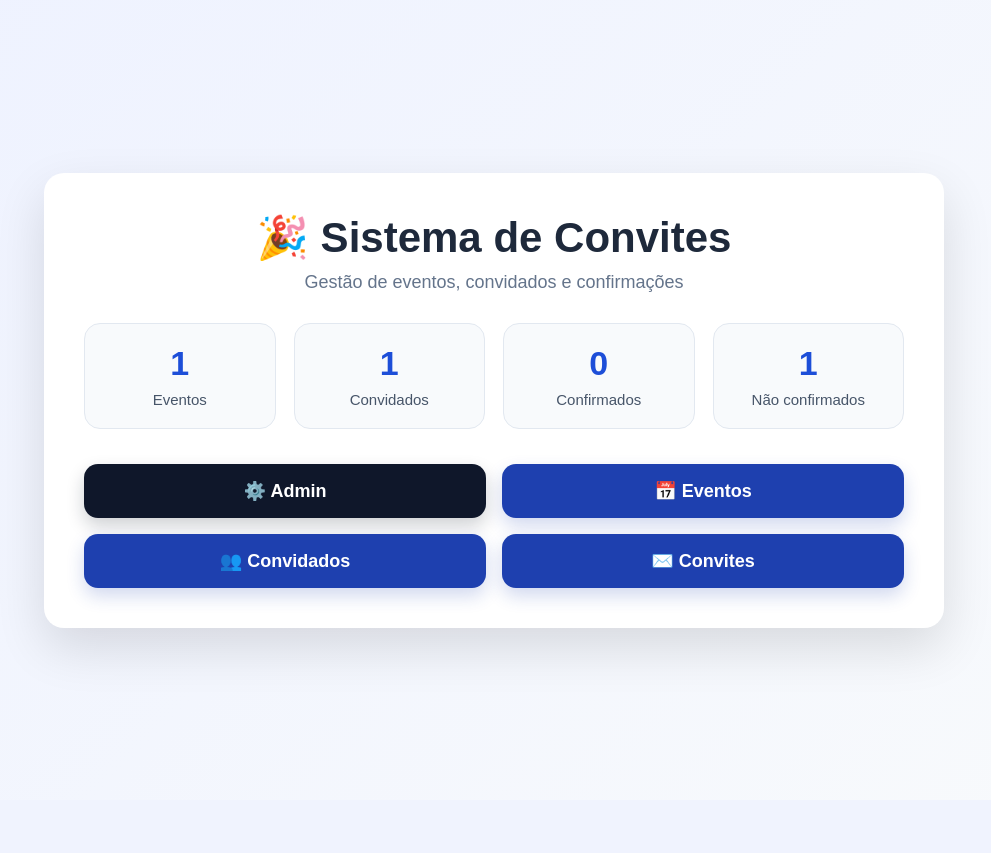
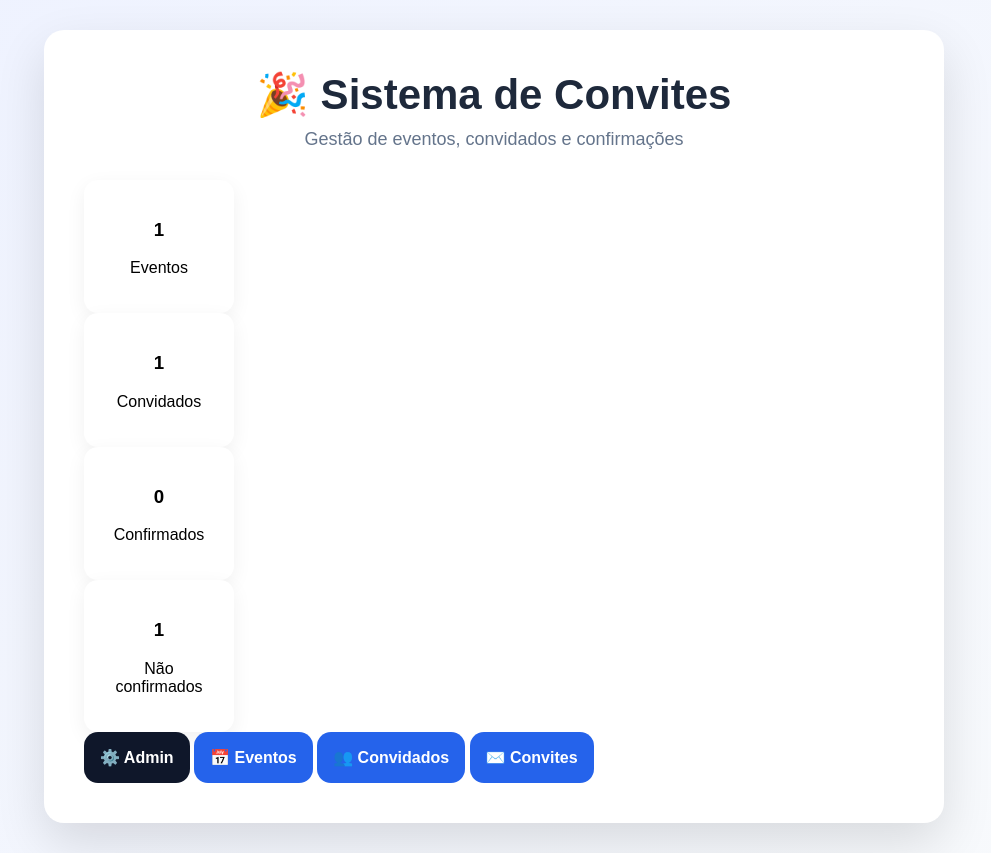
Before and after one commit to 9free13-sys/invitation-app, a Django app: page / in a window 1280 px wide. Shown: the whole page, without its empty margins (146-1137 px from the left). Before the commit the page ends 658 px from the top, so only its background shows below. Run offline with Django 5.2, Linux system fonts and the light colour scheme; data comes from the database, SQL or seed files in the repository.

Commit message:
melhorar UI da home

```diff
--- a/dashboard/templates/dashboard/home.html
+++ b/dashboard/templates/dashboard/home.html
@@ -46,67 +46,54 @@
             font-size: 18px;
         }
 
-        .stats {
-            display: grid;
-            grid-template-columns: repeat(4, 1fr);
-            gap: 18px;
-            margin-bottom: 35px;
+            .stat-box {
+        background: white;
+        padding: 20px;
+        border-radius: 14px;
+        text-align: center;
+        width: 150px;
+        box-shadow: 0 6px 20px rgba(0,0,0,0.06);
+        transition: 0.3s;
     }
 
-        .stat-box {
-            background: #f8fafc;
-            border: 1px solid #e2e8f0;
-            border-radius: 16px;
-            padding: 20px;
-            text-align: center;
+    .stat-box:hover {
+        transform: translateY(-5px);
+        box-shadow: 0 12px 30px rgba(0,0,0,0.1);
     }
 
-        .stat-box h3 {
-            margin: 0;
-            font-size: 34px;
-            color: #1d4ed8;
+    .stat-number {
+        font-size: 28px;
+        font-weight: bold;
+        color: #2563eb;
     }
 
-        .stat-box p {
-            margin: 8px 0 0 0;
-            color: #475569;
-            font-size: 15px;
+    .stat-label {
+        font-size: 14px;
+        color: #6b7280;
     }
 
-        .buttons {
-            display: grid;
-            grid-template-columns: repeat(2, 1fr);
-            gap: 16px;
+        .main-btn {
+    display: inline-block;
+    padding: 16px;
+    border-radius: 14px;
+    text-decoration: none;
+    font-weight: 600;
+    text-align: center;
+    color: white;
+    transition: 0.3s;
 }
 
-        .btn {
-            display: block;
-            text-align: center;
-            padding: 16px;
-            background: #1e40af;
-            color: white;
-            text-decoration: none;
-            border-radius: 14px;
-            font-size: 18px;
-            font-weight: bold;
-            transition: 0.2s ease;
-            box-shadow: 0 8px 18px rgba(30, 64, 175, 0.20);
+.btn-dark {
+    background: #0f172a;
 }
 
-        .btn:hover {
+.btn-blue {
     background: #2563eb;
-            transform: translateY(-3px) scale(1.02);
-        }
-        .btn:active {
-             transform: scale(0.97);
-        }
-        .btn.secondary {
-            background: #0f172a;
-            box-shadow: 0 8px 18px rgba(15, 23, 42, 0.20);
 }
 
-        .btn.secondary:hover {
-            background: #1e293b;
+.main-btn:hover {
+    transform: translateY(-3px);
+    opacity: 0.9;
 }
 
         @media (max-width: 768px) {
@@ -165,11 +152,10 @@
         </div>
 
         <div class="buttons">
-        <a href="/admin/" class="btn secondary">⚙️ Admin</a>
-        <a href="/events/" class="btn">📅 Eventos</a>
-        <a href="/guests/" class="btn">👥 Convidados</a>
-        <a href="/events/" class="btn">✉️ Convites</a></div>
-    </div>
+        <a href="/admin/" class="main-btn btn-dark">⚙️ Admin</a>
+        <a href="/events/" class="main-btn btn-blue">📅 Eventos</a>
+        <a href="/guests/" class="main-btn btn-blue">👥 Convidados</a>
+        <a href="/invitations/" class="main-btn btn-blue">✉️ Convites</a> </div>
 
 </body>
 </html>
```
Lines whose indentation alone changed are shown as unchanged.
